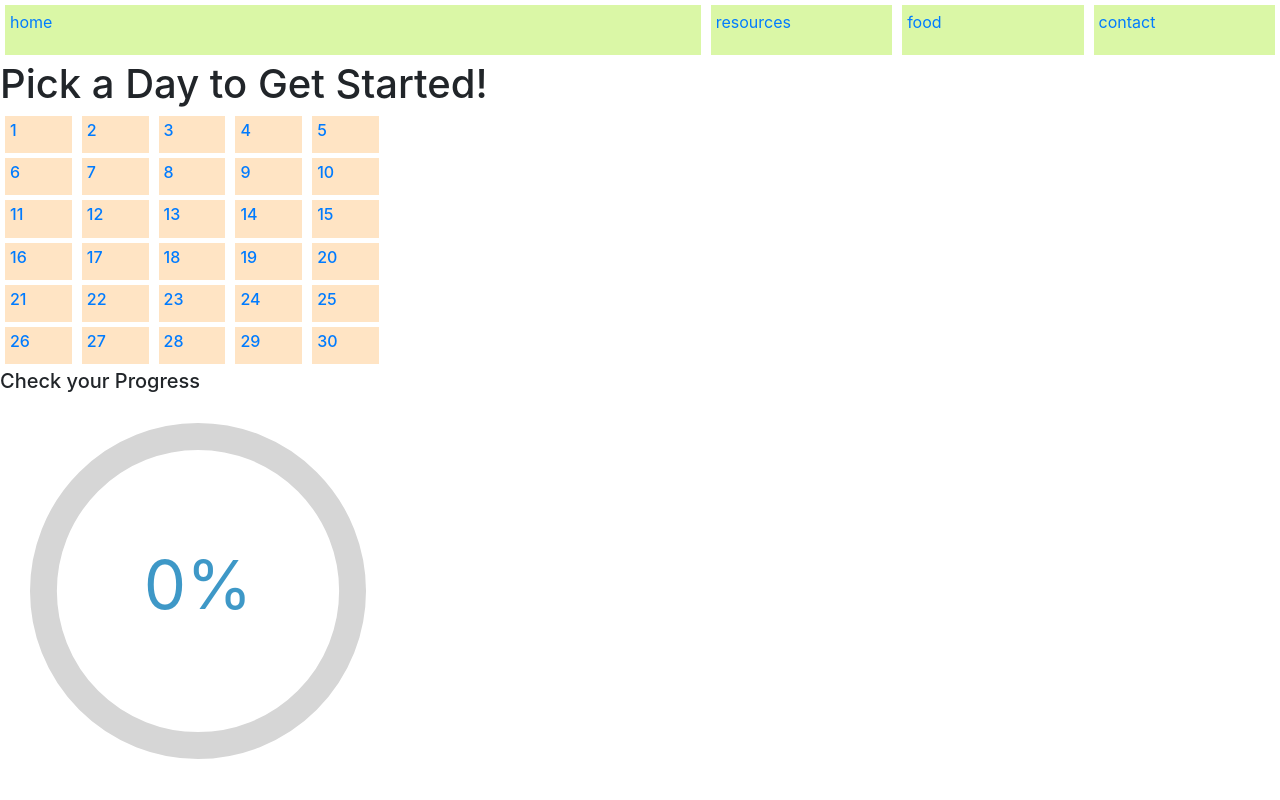
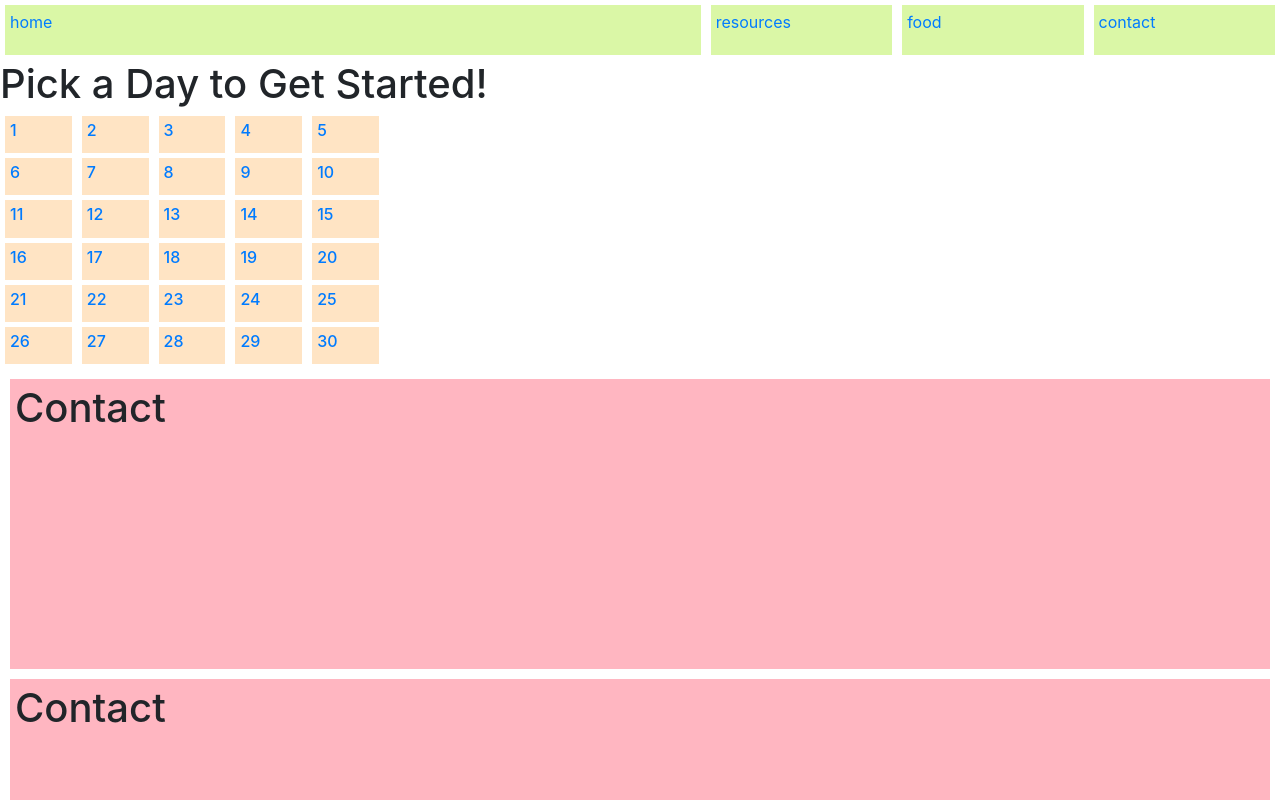
Before and after one commit to sdennruss/30daychallenge, a React (Create React App) app: page /contact in a window 1280 px wide. Shown: the top 800 px of the page. Built offline with nearby package versions, Linux system fonts and the light colour scheme.

Commit message:
re-routing

```diff
--- a/src/App.css
+++ b/src/App.css
@@ -14,22 +14,24 @@
     display: flex;
   }
 
+  .contact-container {
+    display: flex;
+  }
+
 }
 
 @media(min-width: 300px){
   .challenge-container{
     display: flex;
     justify-content: space-evenly;
-    flex-wrap: wrap;
-    flex-direction: row;
+    flex-flow: row wrap;
     width: 100%;
   }
 
   .challenge-div{
     display: flex;
     justify-content: space-evenly;
-    flex-wrap: wrap;
-    flex-direction: row;
+    flex-flow: row wrap;
   }
 
 }
@@ -39,8 +41,7 @@
   .challenge-container{
     display: flex;
     justify-content: space-evenly;
-    flex-wrap: wrap;
-    flex-direction: row;
+    flex-flow: row wrap;
     width: 30%;
   }
 
@@ -126,9 +127,10 @@
   padding: 5px;
 }
 
-.CircularProgressbar .CircularProgressbar-path {
-  stroke: #3e98c7;
-  stroke-linecap: round;
-  -webkit-transition: stroke-dashoffset 0.5s ease 0s;
-  transition: stroke-dashoffset 0.5s ease 0s;
+.contact-container{
+  background:lightpink;
+  padding: 5px;
+  margin: 10px 10px 0 10px;
+  height: 290px;
+  flex: 1;
 }
--- a/src/App.js
+++ b/src/App.js
@@ -9,13 +9,14 @@ import {challenges} from "./components/calendar/challenges"
 import Calendar from './components/calendar/calendar';
 import MenuItems from './components/menu/menuItems';
 import './App.css';
+import Contact from './components/contact/contact';
 
 class App extends Component {
   state = {
     navigations: ["home", "resources", "food", "contact"],
     expand: false,
     challenges: [],
-    item: 0
+    item: 1
   }
 // Will add approp color / design after completing the funnctionality part :)
   componentDidMount() {
@@ -41,22 +42,22 @@ class App extends Component {
     <Calendar
     challenges={challenges}
     onDaysClicked={this.handleDaysClicked}
-    value={data}
-    item={this.state.item}
     />
 
       <div className="routing">
       <Switch>
-        <Route path="/calendar/:breakfast/:lunch/:dinner/:days" render = {(props) => <MenuItems challenge={challenges} {...props}/> }/>
+        <Route path="/calendar/:breakfast/:lunch/:dinner/:days" render = {(props) => <MenuItems value={data} item={this.state.item} challenge={challenges} {...props}/> }/>
         <Route path="/resources" component={Resources} />
         <Route path="/food" component={Food} />
         <Route path="/notfound" component={NotFound} />
-        <Route path="/home" component={Home} />
-        <Route path='/' component={Home} />
+        <Route path="/home" render={(props) => <Home challenges={challenges} onDaysClicked={this.handleDaysClicked} {...props} />} />
+        <Route path="/contact" component={Contact} />
+        <Route path='/' render={(props) => <Home challenges={challenges} onDaysClicked={this.handleDaysClicked} {...props} />} />
         <Redirect to="/notfound" />
         </Switch>
       </div>
 
+      <Contact />
 
     </React.Fragment>
 
--- a/src/components/calendar/calendar.jsx
+++ b/src/components/calendar/calendar.jsx
@@ -1,9 +1,8 @@
 import React,{Component} from 'react';
 import Days from './days';
-import ProgressBar from '../progress/progressBar';
 
 
-const Calendar = ({challenges, onDaysClicked, value, item}) => {
+const Calendar = ({challenges, onDaysClicked}) => {
   return (
     <React.Fragment>
     <h1>Pick a Day to Get Started!</h1>
@@ -18,10 +17,7 @@ const Calendar = ({challenges, onDaysClicked, value, item}) => {
         </div>
       ))}
       </div>
-      <ProgressBar
-      value={value}
-      item={item}
-      />
+
     </div>
 
     </React.Fragment>
--- a/src/components/calendar/days.jsx
+++ b/src/components/calendar/days.jsx
@@ -1,4 +1,4 @@
-import React from 'react';
+ import React from 'react';
 import {Link} from "react-router-dom"
 
 
@@ -13,6 +13,7 @@ const Days = ({challenge, onClick}) => {
         className="challenge-items"
         >{challenge.days}</h6>
         </Link>
+
  </React.Fragment>
   );
 }
--- a/src/components/contact/contact.jsx
+++ b/src/components/contact/contact.jsx
@@ -0,0 +1,13 @@
+import React from 'react';
+
+const Contact = (props) => {
+  return (
+    <React.Fragment>
+      <div className="contact-container">
+        <h1 className="contact-header">Contact</h1>
+      </div>
+    </React.Fragment>
+   );
+}
+
+export default Contact;
--- a/src/components/home/home.jsx
+++ b/src/components/home/home.jsx
@@ -1,10 +1,11 @@
 import React from 'react';
+import Calendar from '../calendar/calendar';
 
-const Home= (props) => {
+const Home= ({challenges, onDaysClicked}) => {
 
   return (
-    null
-   );
+null
+  )
 }
 
 export default Home;
--- a/src/components/menu/menuItems.jsx
+++ b/src/components/menu/menuItems.jsx
@@ -1,12 +1,18 @@
 import React from 'react';
+import ProgressBar from '../progress/progressBar';
 
-const MenuItems = ({ match }) => {
-  const {params: { days, breakfast, lunch, dinner }} = match
+const MenuItems = ({ match, value, item  }) => {
+  const {params: { days, breakfast, lunch, dinner, }} = match
 
 
   return (
     <React.Fragment>
       <h1>{days}</h1>
+
+      <ProgressBar
+      value={value}
+      item={item}
+      />
           <div className="menu-container">
             <div className="breakfast">
              <h4 className="breakfast-item">{breakfast}</h4>
```
